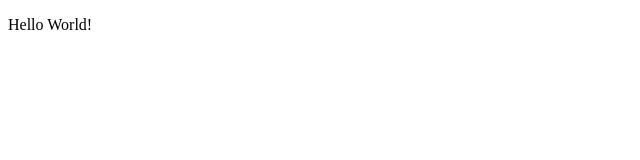
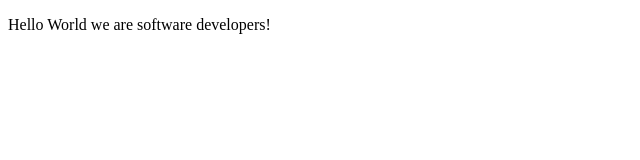
Before and after one commit to nagy-mekya/Css-for-nagy-john, a plain HTML site: page index.html in a window 1280 px wide. Shown: the whole page, without its empty margins (0-640 px from the left). Drawn offline with Linux system fonts and the light colour scheme.

Commit message:
adding more to the html

```diff
--- a/index.html
+++ b/index.html
@@ -7,7 +7,7 @@
   </head>
 
   <body>
-    <p>Hello World!</p>
+    <p>Hello World we are software developers!</p>
     <script src="https://cdn.freecodecamp.org/testable-projects-fcc/v1/bundle.js"></script>
 
     <!--
```
